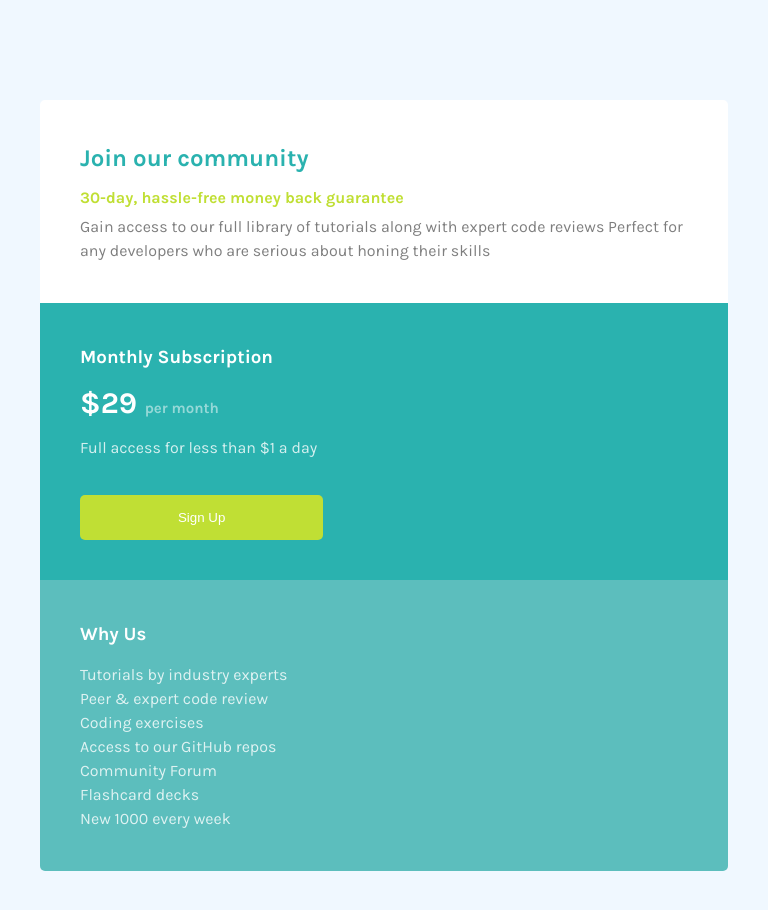
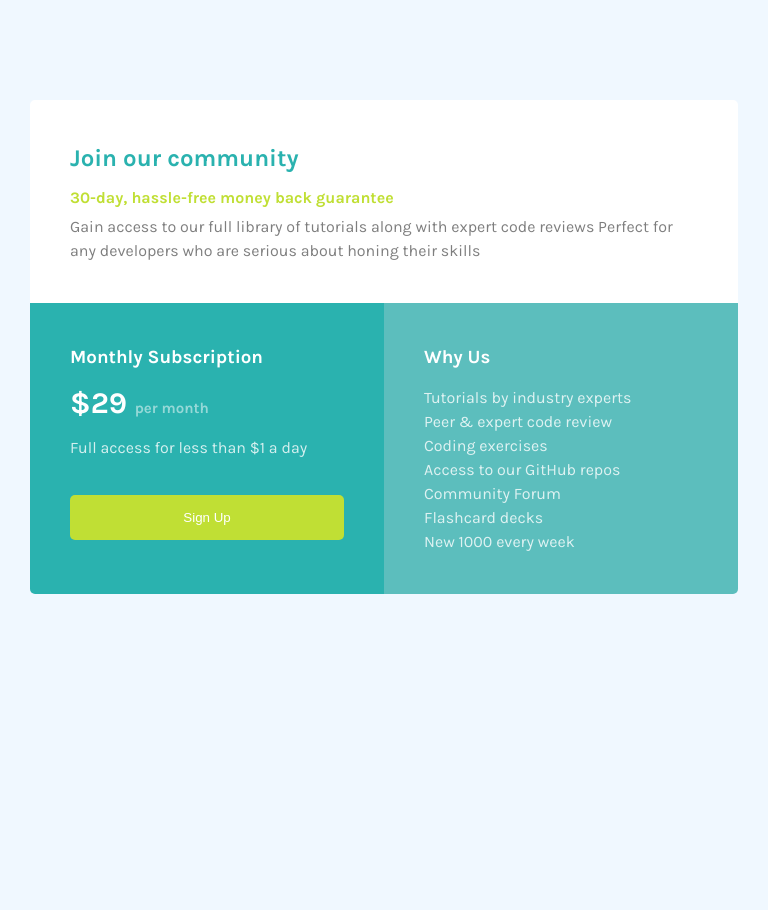
Before and after one commit to SedativeGlam/Single-grid-price-component, a plain HTML site: page index.html in a window 768 px wide. After the commit the page ends 800 px from the top, so only its background shows below. Drawn offline with Linux system fonts and the light colour scheme.

Commit message:
Add files via upload

```diff
--- a/style.css
+++ b/style.css
@@ -113,27 +113,3 @@ button:active {
     border-bottom-left-radius: 5px;
   }
 }
-
-@media screen and (min-width: 768px) and (max-width: 1024px) {
-  body {
-    padding: 0 40px 0 40px;
-  }
-
-  .grid-container {
-    grid-template-columns: 1fr;
-  }
-
-  button {
-    width: 40%;
-  }
-
-  .item-2 {
-    grid-column: 1 / 3;
-    border-bottom-left-radius: 0;
-  }
-
-  .item-3 {
-    grid-column: 1 / 3;
-    border-bottom-left-radius: 5px;
-  }
-}
```
